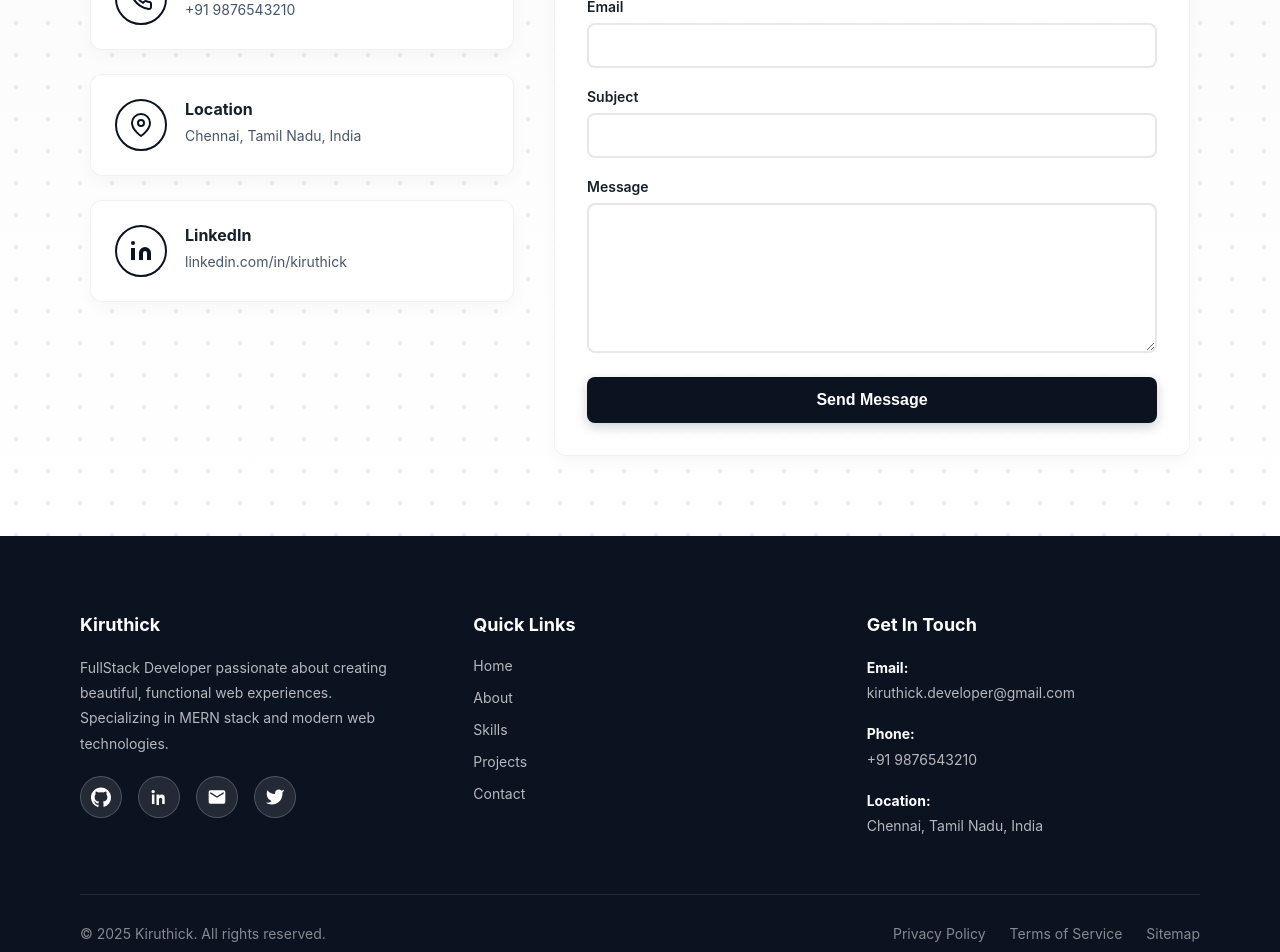
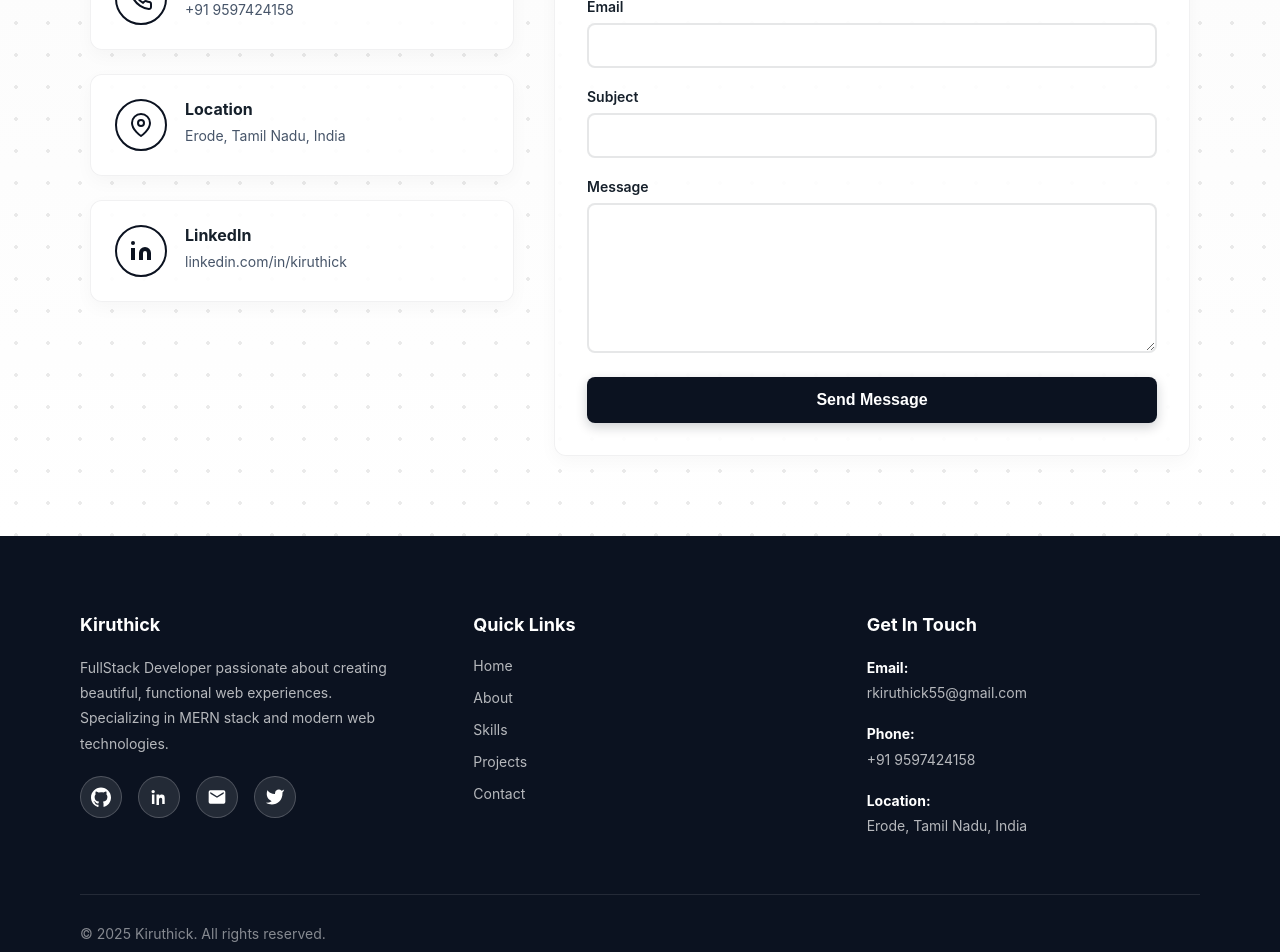
Before and after one commit to Kiruthick-07/myportfolio-v2, a React (Vite) app in the folder portfolio/: page / in a window 1280 px wide. Shown: the part 5420-6372 px from the top of the page. Built offline with nearby package versions, Linux system fonts and the light colour scheme.

Commit message:
Update : Footer & Contact

```diff
--- a/portfolio/src/components/Contact.jsx
+++ b/portfolio/src/components/Contact.jsx
@@ -221,7 +221,7 @@ const Contact = () => {
                             </div>
                             <div style={{ flex: 1 }}>
                                 <h3 style={contactTitle}>Email</h3>
-                                <p style={contactText}>kiruthick.developer@gmail.com</p>
+                                <p style={contactText}>rkiruthick55@gmail.com</p>
                             </div>
                         </div>
 
@@ -243,7 +243,7 @@ const Contact = () => {
                             </div>
                             <div style={{ flex: 1 }}>
                                 <h3 style={contactTitle}>Phone</h3>
-                                <p style={contactText}>+91 9876543210</p>
+                                <p style={contactText}>+91 9597424158</p>
                             </div>
                         </div>
 
@@ -266,7 +266,7 @@ const Contact = () => {
                             </div>
                             <div style={{ flex: 1 }}>
                                 <h3 style={contactTitle}>Location</h3>
-                                <p style={contactText}>Chennai, Tamil Nadu, India</p>
+                                <p style={contactText}>Erode, Tamil Nadu, India</p>
                             </div>
                         </div>
 
--- a/portfolio/src/components/Footer.jsx
+++ b/portfolio/src/components/Footer.jsx
@@ -271,15 +271,15 @@ const Footer = () => {
                         <h3 style={columnTitle}>Get In Touch</h3>
                         <p style={columnText}>
                             <strong style={{ color: "#fff" }}>Email:</strong><br />
-                            kiruthick.developer@gmail.com
+                            rkiruthick55@gmail.com
                         </p>
                         <p style={columnText}>
                             <strong style={{ color: "#fff" }}>Phone:</strong><br />
-                            +91 9876543210
+                            +91 9597424158
                         </p>
                         <p style={columnText}>
                             <strong style={{ color: "#fff" }}>Location:</strong><br />
-                            Chennai, Tamil Nadu, India
+                            Erode, Tamil Nadu, India
                         </p>
                     </div>
                 </div>
@@ -289,32 +289,7 @@ const Footer = () => {
                     <p style={copyright}>
                         © {new Date().getFullYear()} Kiruthick. All rights reserved.
                     </p>
-                    <div style={bottomLinks}>
-                        <a
-                            href="#privacy"
-                            style={bottomLink}
-                            onMouseEnter={(e) => e.currentTarget.style.color = "#ffffff"}
-                            onMouseLeave={(e) => e.currentTarget.style.color = "rgba(255,255,255,0.5)"}
-                        >
-                            Privacy Policy
-                        </a>
-                        <a
-                            href="#terms"
-                            style={bottomLink}
-                            onMouseEnter={(e) => e.currentTarget.style.color = "#ffffff"}
-                            onMouseLeave={(e) => e.currentTarget.style.color = "rgba(255,255,255,0.5)"}
-                        >
-                            Terms of Service
-                        </a>
-                        <a
-                            href="#sitemap"
-                            style={bottomLink}
-                            onMouseEnter={(e) => e.currentTarget.style.color = "#ffffff"}
-                            onMouseLeave={(e) => e.currentTarget.style.color = "rgba(255,255,255,0.5)"}
-                        >
-                            Sitemap
-                        </a>
-                    </div>
+
                 </div>
             </div>
         </footer>
```
